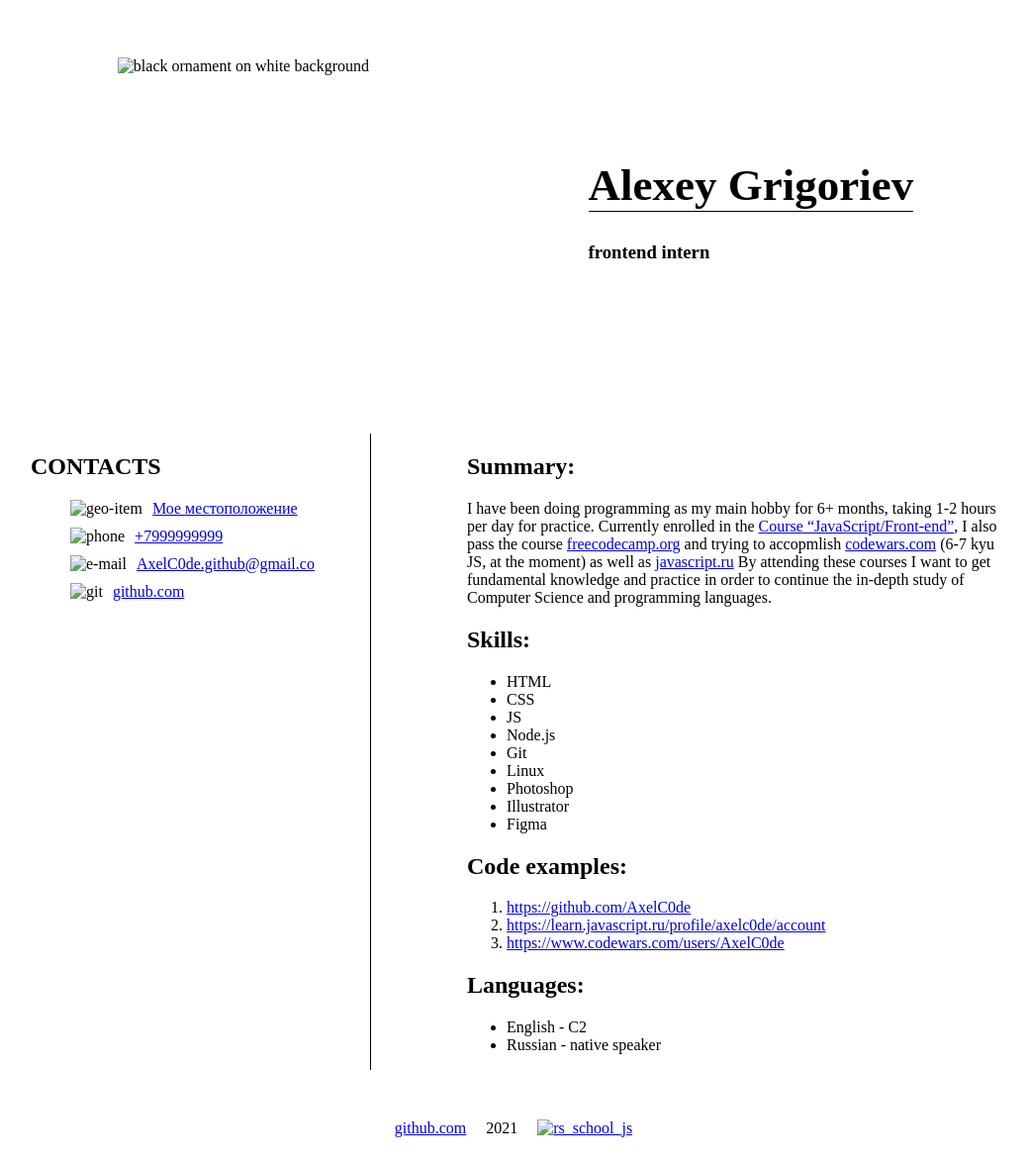
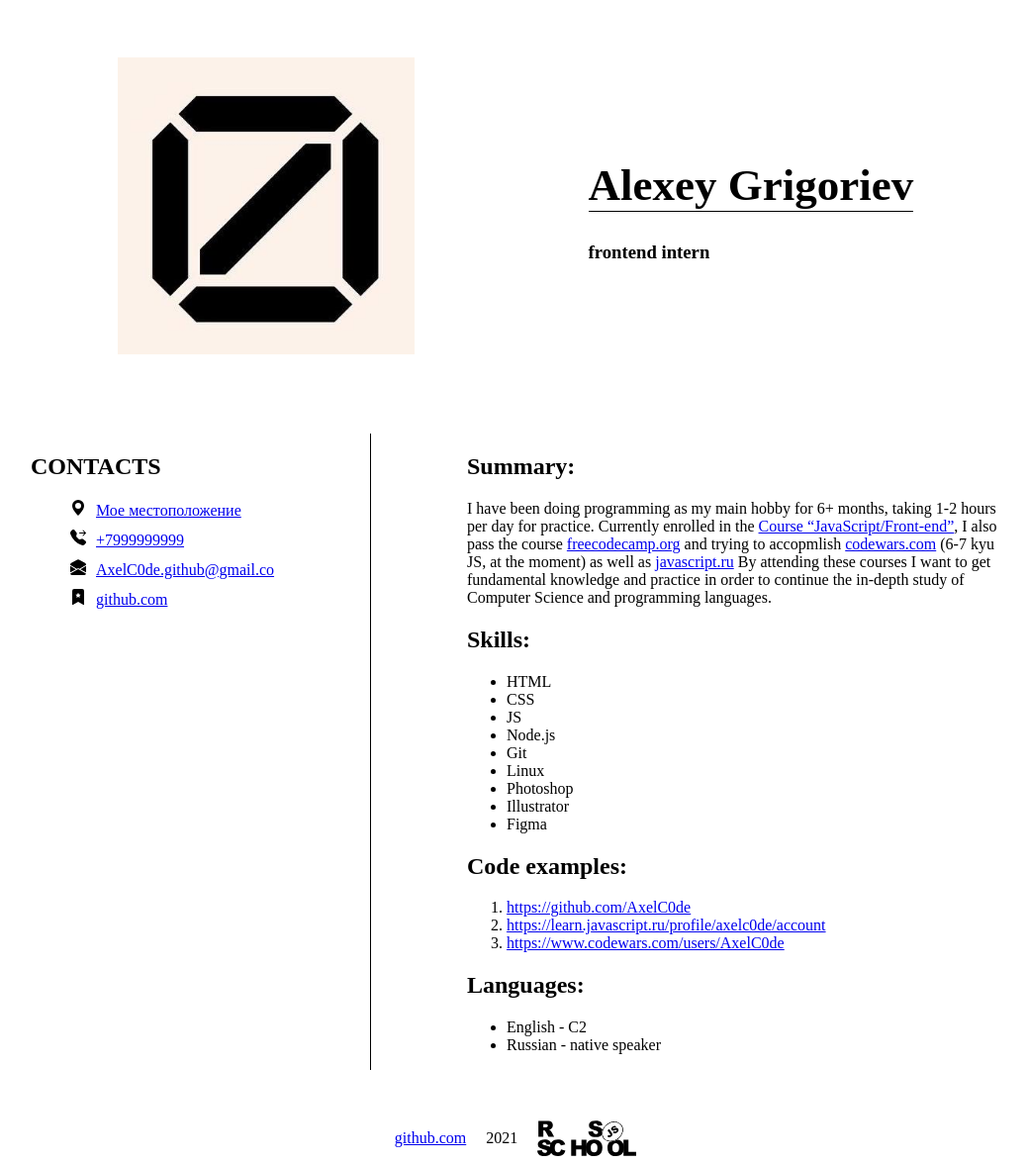
Before and after one commit to AxelC0de/rsschool-cv, a plain HTML site: page index.html in a window 1280 px wide. Shown: the whole page at 99% size, without its empty margins (119-1157 px from the left). Drawn offline with Linux system fonts and the light colour scheme; the site is published under a folder, as on GitHub Pages, so addresses that start at the root find nothing.

Commit message:
fix: dots

```diff
--- a/index.html
+++ b/index.html
@@ -13,7 +13,7 @@
 		<div class="container">
 			<header>
 				<div class="image">
-					<img src="/assets/images/myPhoto.jpg" alt="black ornament on white background">
+					<img src="./assets/images/myPhoto.jpg" alt="black ornament on white background">
 				</div>
 				<div class="name_title">
 					<h1>Alexey Grigoriev</h1>
@@ -24,13 +24,13 @@
 			<div class="contacts">
 				<h2 class="contacts-title">CONTACTS</h2>
 				<ul>
-					<li><img src="/assets/images/geo_fill_icon_159513.svg" alt="geo-item"><a href="https://2gis.ru/moscow">Мое
+					<li><img src="./assets/images/geo_fill_icon_159513.svg" alt="geo-item"><a href="https://2gis.ru/moscow">Мое
 							местоположение</a></li>
-					<li><img src="/assets/images/telephone_forward_fill_icon_159399.svg" alt="phone"><a
+					<li><img src="./assets/images/telephone_forward_fill_icon_159399.svg" alt="phone"><a
 							href="tel:+7999999999">+7999999999</a></li>
-					<li><img src="/assets/images/envelope_open_fill_icon_159583.svg" alt="e-mail"><a
+					<li><img src="./assets/images/envelope_open_fill_icon_159583.svg" alt="e-mail"><a
 							href="email:AxelC0de.github@gmail.co">AxelC0de.github@gmail.co</a></li>
-					<li><img src="/assets/images/bookmark_star_fill_icon_159697.svg" alt="git"><a
+					<li><img src="./assets/images/bookmark_star_fill_icon_159697.svg" alt="git"><a
 							href="https://github.com/AxelC0de">github.com</a></li>
 				</ul>
 
@@ -92,7 +92,7 @@
 				<a href="https://github.com/AxelC0de">github.com</a>
 				<p>2021</p>
 
-				<a class="img"  href="https://rs.school/js/"><img src="/assets/images/rs_school_js.svg" alt="rs_school_js"></a>
+				<a class="img" href="https://rs.school/js/"><img src="./assets/images/rs_school_js.svg" alt="rs_school_js"></a>
 			</footer>
 		</div>
 	</body>
```
